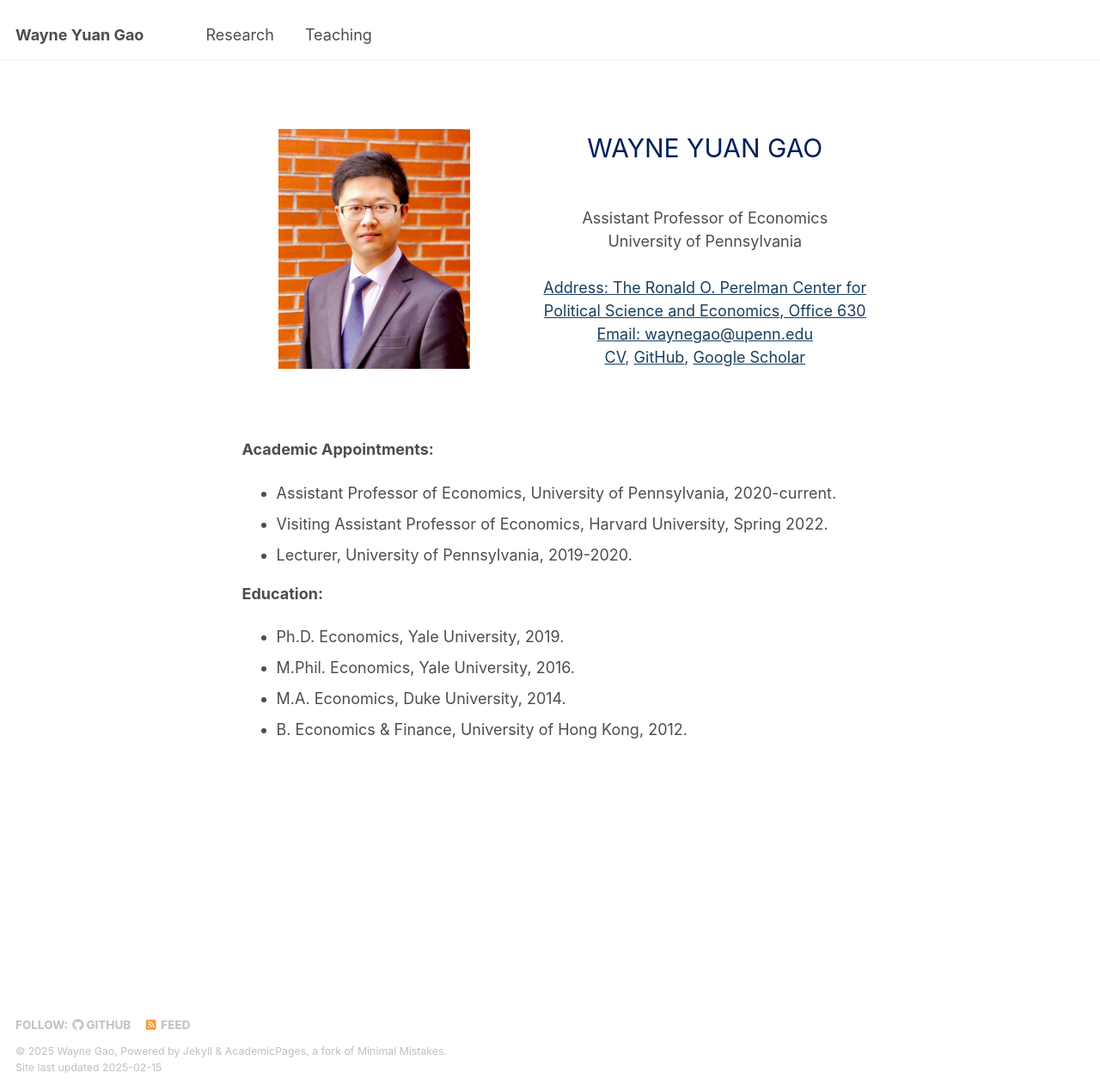
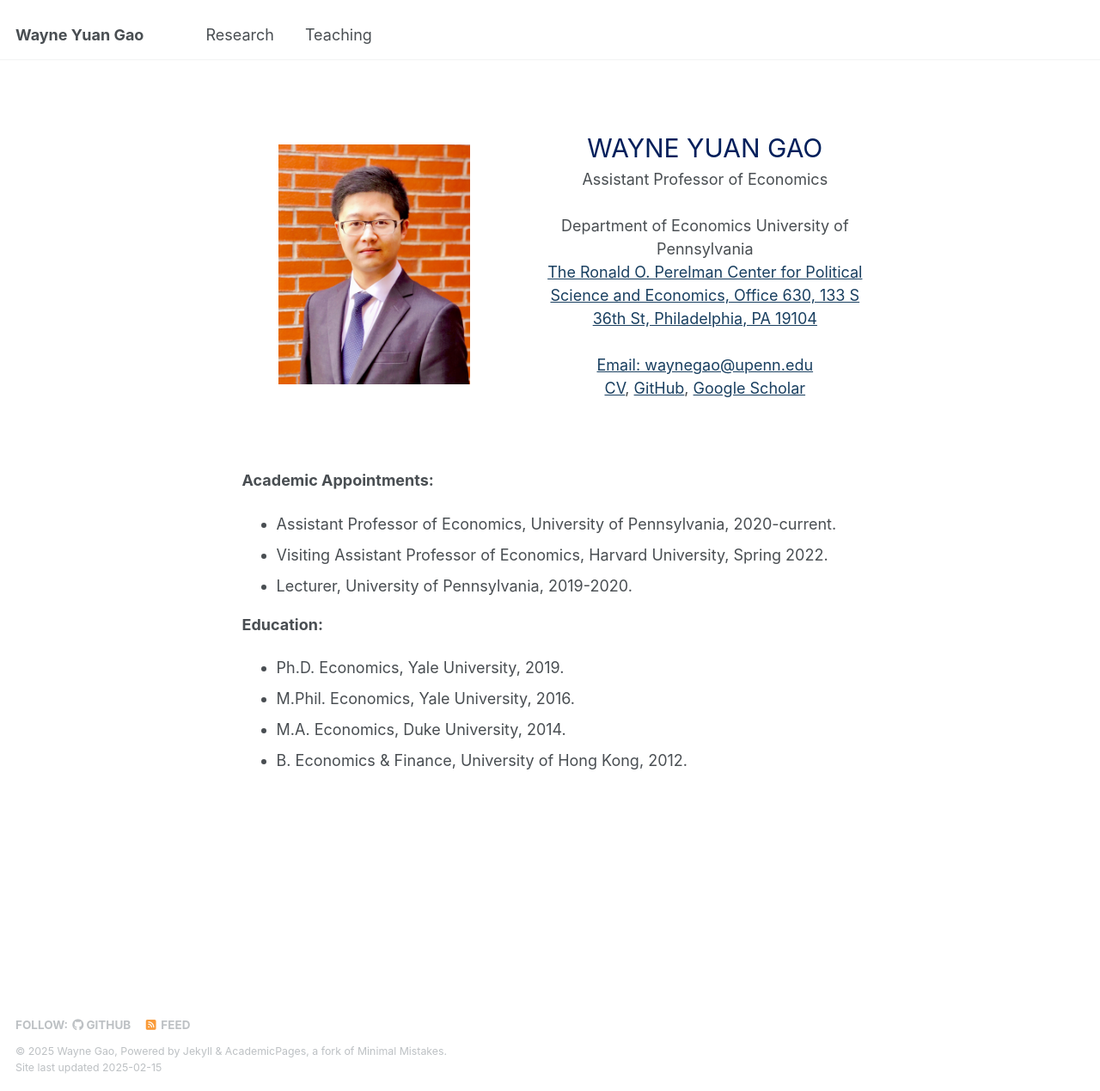
Before and after one commit to wayne-y-gao/wayne-y-gao.github.io, a Jekyll site: the page built from _pages/about.md, in a window 1280 px wide and 1269 px high. Shown: the whole window at 86% size. Built offline with Jekyll 4.4.1, drawn with Linux system fonts in a browser that asks for light colours.

Commit message:
Update about.md

```diff
--- a/_pages/about.md
+++ b/_pages/about.md
@@ -15,12 +15,13 @@ redirect_from:
     <div style="text-align: center; font-size: 1em; align-items: center; color: #011f5b">
       WAYNE YUAN GAO
     </div>
-    <br />
     <div style="text-align: center; font-size: 18px; align-items: center;">
       Assistant Professor of Economics<br>
+      <br>
+      Department of Economics
       University of Pennsylvania<br>
+      <a href="https://maps.app.goo.gl/BRp9q7D5ssHQ7rJi9"> The Ronald O. Perelman Center for Political Science and Economics, Office 630, 133 S 36th St, Philadelphia, PA 19104</a><br>
       <br>
-      <a href="https://maps.app.goo.gl/BRp9q7D5ssHQ7rJi9">Address: The Ronald O. Perelman Center for Political Science and Economics, Office 630</a><br>
       <a href="mailto:waynegao@upenn.edu">Email: waynegao@upenn.edu</a><br>
       <a href="files/GaoWayne_CV250210.pdf">CV</a>,
       <a href="https://github.com/wayne-y-gao">GitHub</a>,
@@ -32,10 +33,6 @@ redirect_from:
 
 <br />
 
-
-
-
-
 **Academic Appointments:**
 * Assistant Professor of Economics, University of Pennsylvania, 2020-current.
 * Visiting Assistant Professor of Economics, Harvard University, Spring 2022.
```
